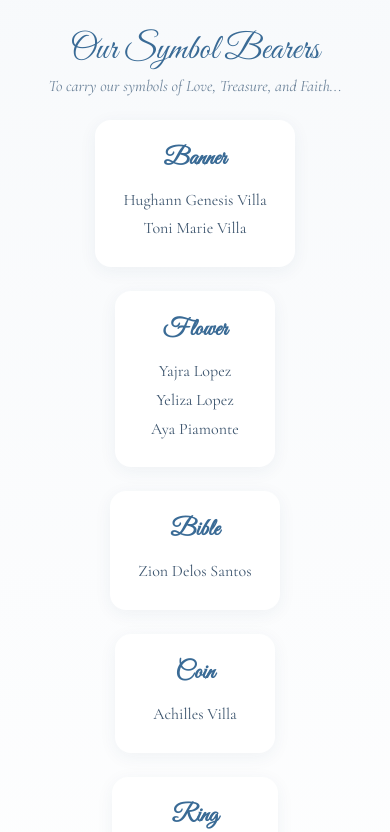
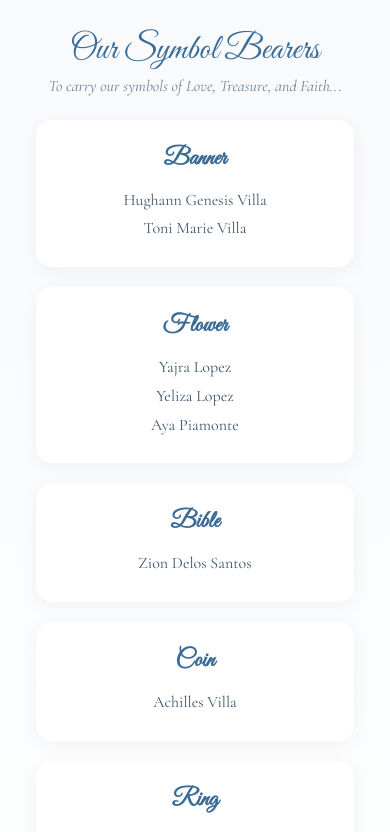
Before and after one commit to H1karuuu/RSVP-Wedding-Website, a Vue app in the folder frontend/: page /home in a window 390 px wide. Shown: the part 8640-9472 px from the top of the page. Built offline with nearby package versions, Linux system fonts and the light colour scheme; no server answers.

Commit message:
feat: adjust card positioning and enhance gallery layout on MainPage

```diff
--- a/frontend/src/views/LandingPage.vue
+++ b/frontend/src/views/LandingPage.vue
@@ -260,10 +260,10 @@ const sparkleStyle = (i) => ({
 /* Card */
 .card {
   position: absolute;
-  top: 20%;
+  top: 55%;
   left: 8%;
   right: 8%;
-  height: 85%;
+  height: 65%;
   background: linear-gradient(135deg, #fffff8, #fafcff);
   border-radius: 6px;
   z-index: 6;
@@ -272,7 +272,7 @@ const sparkleStyle = (i) => ({
   overflow: hidden;
 }
 .card.risen {
-  transform: translateY(-100%);
+  transform: translateY(-130%);
 }
 
 .invitation-popup {
--- a/frontend/src/views/MainPage.vue
+++ b/frontend/src/views/MainPage.vue
@@ -815,7 +815,7 @@ onUnmounted(() => {
 
 .gallery-grid {
   display: grid;
-  grid-template-columns: repeat(3, 1fr);
+  grid-template-columns: repeat(4, 1fr);
   gap: 16px;
   margin-bottom: 40px;
   align-items: start;
@@ -829,6 +829,11 @@ onUnmounted(() => {
   background: #fff;
   padding: 10px;
   aspect-ratio: 4 / 3;
+}
+.gallery-item:nth-child(1) {
+  grid-column: span 2;
+  grid-row: span 2;
+  aspect-ratio: 3 / 4;
 }
 .gallery-item.wide {
   grid-column: span 1;
@@ -1177,9 +1182,8 @@ onUnmounted(() => {
 
 .bearers-grid {
   display: flex;
-  justify-content: center;
-  gap: 24px;
-  flex-wrap: wrap;
+  flex-direction: column;
+  gap: 20px;
   max-width: 700px;
   margin: 0 auto;
 }
@@ -1190,7 +1194,7 @@ onUnmounted(() => {
   padding: 24px 28px;
   box-shadow: 0 4px 18px rgba(30, 60, 100, 0.06);
   text-align: center;
-  min-width: 160px;
+  width: 100%;
 }
 
 /* ===== DRESS CODE ===== */
@@ -1303,7 +1307,8 @@ onUnmounted(() => {
   .countdown-grid { gap: 12px; }
   .countdown-item { min-width: 80px; padding: 16px 12px; }
   .countdown-number { font-size: 2.2rem; }
-  .gallery-grid { grid-template-columns: repeat(2, 1fr); }
+  .gallery-grid { grid-template-columns: repeat(3, 1fr); }
+  .gallery-item:nth-child(1) { grid-column: span 2; grid-row: span 2; }
   .gallery-item.wide { grid-column: span 1; }
   .gallery-item.tall { min-height: unset; }
   .detail-body { grid-template-columns: 1fr; }
@@ -1321,6 +1326,7 @@ onUnmounted(() => {
   .countdown-item { min-width: 70px; }
   .countdown-number { font-size: 1.8rem; }
   .gallery-grid { grid-template-columns: 1fr 1fr; gap: 8px; }
+  .gallery-item:nth-child(1) { grid-column: span 2; grid-row: span 1; aspect-ratio: 4 / 3; }
   .gallery-item,
   .gallery-item.wide,
   .gallery-item.tall { grid-column: span 1; grid-row: span 1; }
```
